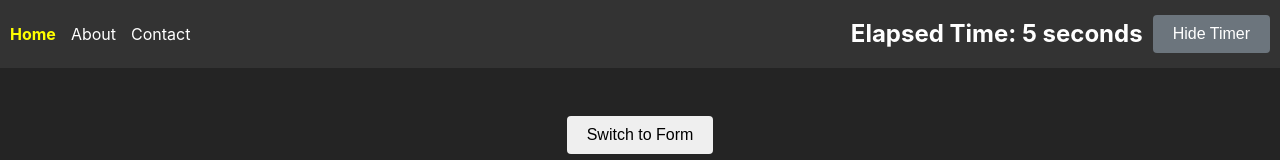
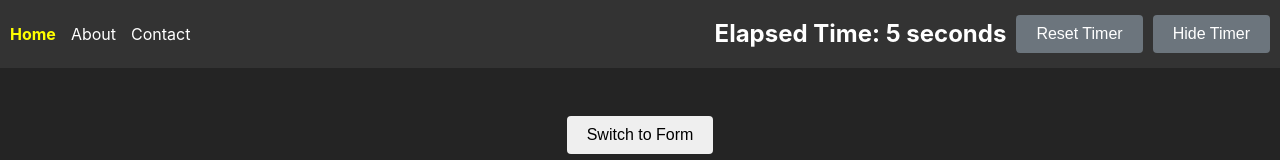
Before and after one commit to arturgomes/tech-review, a React (Vite) app: page / in a window 1280 px wide. Shown: the top 160 px of the page. Built offline with nearby package versions, Linux system fonts and the light colour scheme.

Commit message:
refactor: showing the Timer life cycle with incrementing

```diff
--- a/src/components/Timer/index.tsx
+++ b/src/components/Timer/index.tsx
@@ -1,34 +1,44 @@
 import React, { useEffect, useState } from "react";
+import Button from "../ButtonGroup/Button";
 
 const Timer: React.FC = () => {
   const [time, setTime] = useState(0);
 
-  // useEffect to handle the component mounting logic
+  // Log when the component mounts
   useEffect(() => {
     console.log("Timer component has mounted.");
-  }, []); // This runs only once, like componentDidMount
+  }, []); // Runs only once, like componentDidMount
 
-  // useEffect to handle the interval timer logic
+  // Increment the timer every second
   useEffect(() => {
-    // Start a timer that increments the time every second
     const timer = setInterval(() => {
       setTime((prevTime) => prevTime + 1);
     }, 1000);
 
-    // Return a cleanup function to clear the interval
-    return () => clearInterval(timer);
-  }, []); // Also runs only once on mount, and clears on unmount
-
-  // useEffect to handle the component unmounting logic
-  useEffect(() => {
+    // Cleanup function to clear the interval on unmount
     return () => {
+      clearInterval(timer);
       console.log("Timer component is unmounting, cleanup complete.");
     };
-  }, []); // Runs only when the component unmounts
+  }, []); // Runs once on mount, and clears on unmount
+
+  // Log whenever the time state changes (component updates)
+  useEffect(() => {
+    console.log(`Timer updated: time is now ${time}`);
+  }, [time]); // Runs every time `time` changes, demonstrating component updates
+
+  // Function to reset the timer
+  const handleReset = () => {
+    setTime(0);
+    console.log("Timer reset to 0");
+  };
 
   return (
-    <div>
+    <div style={{ display: "flex", alignItems: "center", gap: "10px" }}>
       <h2>Elapsed Time: {time} seconds</h2>
+      <Button onClick={handleReset}>
+        Reset Timer
+      </Button>
     </div>
   );
 };
```
